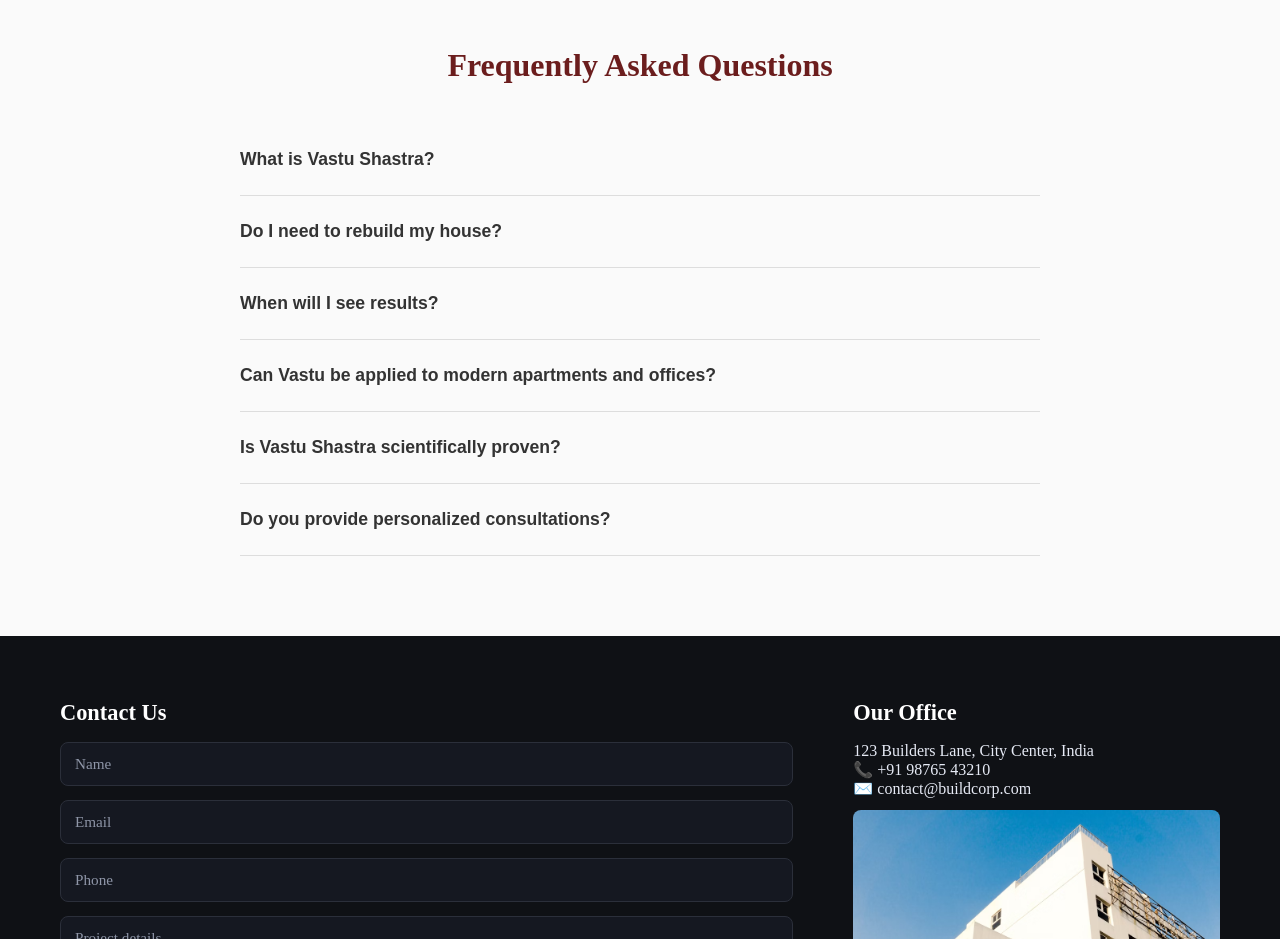
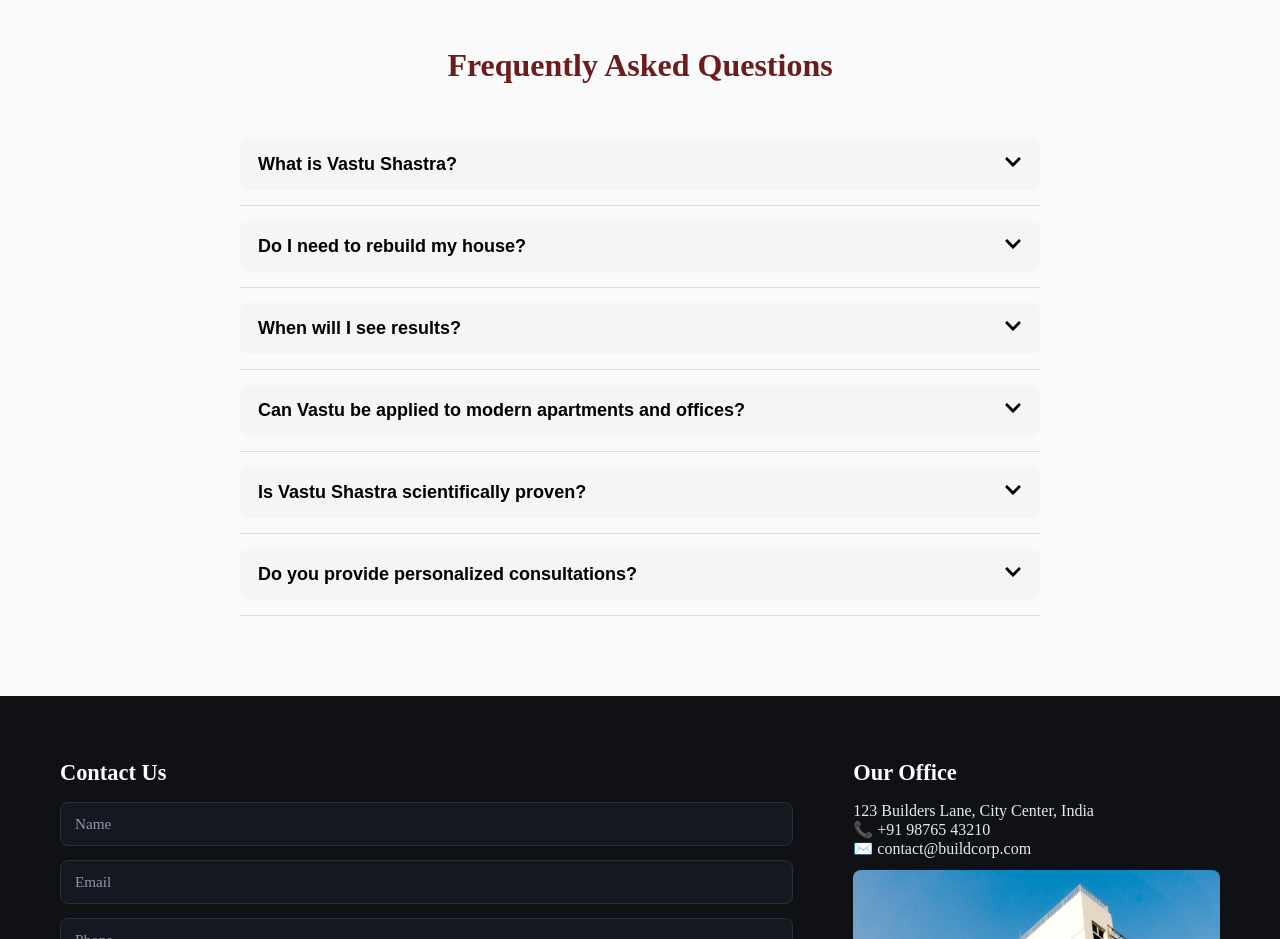
Before and after one commit to hirodelingraj6300/my-app-landing-page, a React (Vite) app: page /vastu in a window 1280 px wide. Shown: the part 4300-5239 px from the top of the page. Built offline with nearby package versions, Linux system fonts and the light colour scheme.

Commit message:
updated on vast arrows

```diff
--- a/src/vastu/FAQSection.jsx
+++ b/src/vastu/FAQSection.jsx
@@ -1,5 +1,6 @@
 import React, { useState } from "react";
 import styles from "./FAQSection.module.css";
+import { FaChevronDown, FaChevronUp } from "react-icons/fa";
 
 const faqs = [
   {
@@ -17,7 +18,7 @@ const faqs = [
     answer:
       "Positive results are often seen within 9 to 180 days depending on the corrections made and individual circumstances.",
   },
-   {
+  {
     question: "Can Vastu be applied to modern apartments and offices?",
     answer:
       "Yes, Vastu principles can be adapted to contemporary spaces, ensuring balance and prosperity even in modern designs.",
@@ -48,7 +49,10 @@ export default function FAQSection() {
         {faqs.map((faq, i) => (
           <div key={i} className={styles.faqItem}>
             <button className={styles.question} onClick={() => toggleFAQ(i)}>
-              {faq.question}
+              <span>{faq.question}</span>
+              <span className={styles.arrow}>
+                {openIndex === i ? <FaChevronUp /> : <FaChevronDown />}
+              </span>
             </button>
             {openIndex === i && <p className={styles.answer}>{faq.answer}</p>}
           </div>
--- a/src/vastu/FAQSection.module.css
+++ b/src/vastu/FAQSection.module.css
@@ -23,15 +23,19 @@
 }
 
 .question {
-  background: none;
+  width: 100%;
+  text-align: left;
+  font-size: 18px;
+  font-weight: 600;
+  padding: 14px 18px;
+  background: #f5f5f5;
   border: none;
-  font-size: 1.1rem;
-  font-weight: 600;
-  text-align: left;
-  width: 100%;
+  border-radius: 8px;
   cursor: pointer;
-  padding: 10px 0;
-  color: #333;
+  display: flex;              /* ✅ align question & arrow */
+  justify-content: space-between;
+  align-items: center;
+  transition: background 0.3s ease;
 }
 
 .question:hover {
@@ -39,9 +43,10 @@
 }
 
 .answer {
-  margin-top: 10px;
+  margin-top: 8px;
+  padding: 0 18px;
+  font-size: 16px;
   color: #555;
-  font-size: 1rem;
   line-height: 1.5;
 }
 
```
